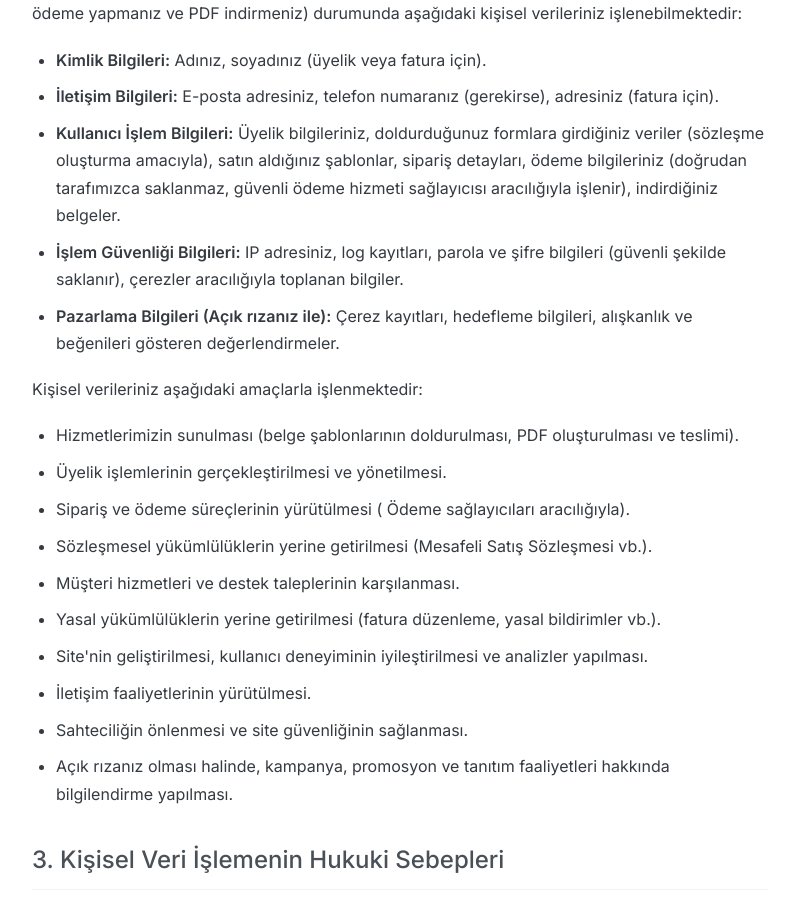
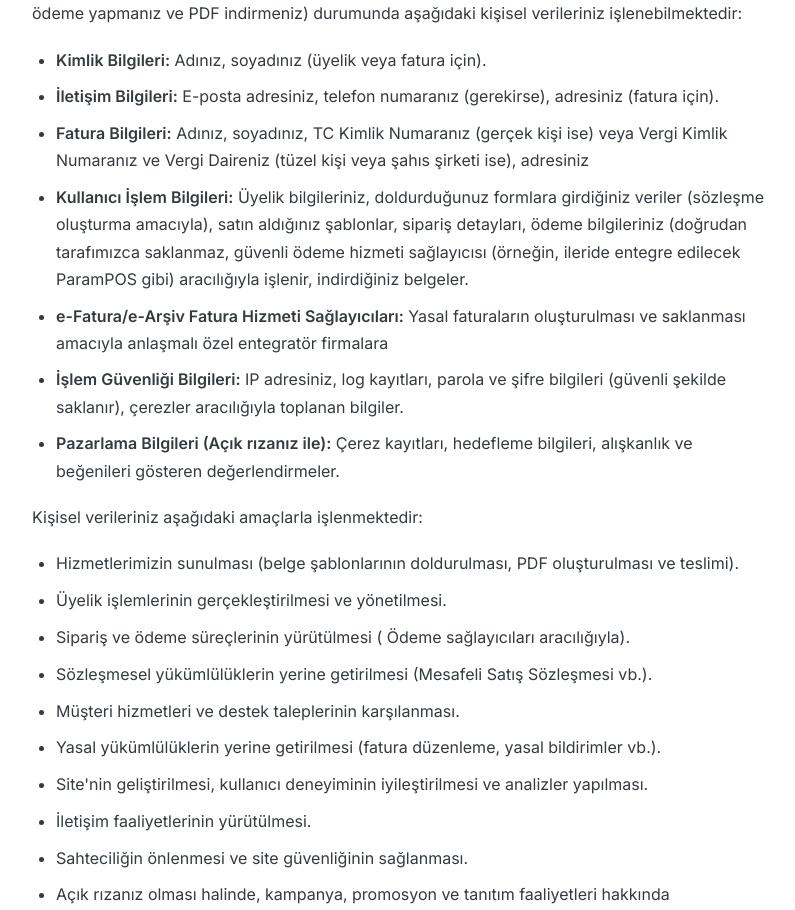
Before and after one commit to gorkemu/belge-hizli, a React (Vite) app in the folder frontend/: page /gizlilik-politikasi in a window 1280 px wide. Shown: the part 900-1810 px from the top of the page, without its empty margins (240-1035 px from the left). Built offline with nearby package versions, Linux system fonts and the light colour scheme; no server answers.

Commit message:
minor fixes

```diff
--- a/frontend/src/components/DeliveryReturn.jsx
+++ b/frontend/src/components/DeliveryReturn.jsx
@@ -29,8 +29,7 @@ function DeliveryReturn() {
         <li>İhtiyacınıza uygun belge şablonunu seçin.</li>
         <li>Şablon detay sayfasındaki form alanlarını dikkatlice doldurun.</li>
         <li>Gerekli bilgileri girdikten sonra ödeme adımına geçin.</li>
-        <li>{/* Ödemeniz Moka United gibi güvenli ödeme altyapıları üzerinden başarıyla tamamlandıktan sonra, */}
-          Ödemeniz ödeme altyapıları üzerinden başarıyla tamamlandıktan sonra, girdiğiniz bilgilerle oluşturulan kişiselleştirilmiş PDF belgeniz indirilmeye hazır hale gelecektir.</li>
+        <li>Ödemeniz ödeme altyapıları üzerinden başarıyla tamamlandıktan sonra, girdiğiniz bilgilerle oluşturulan kişiselleştirilmiş PDF belgeniz indirilmeye hazır hale gelecektir.</li>
       </ol>
       <p className={styles.paragraph}>
         Teslimat, ödemenin başarıyla tamamlanmasının hemen ardından elektronik ortamda anında gerçekleşir.
--- a/frontend/src/components/PrivacyPolicy.jsx
+++ b/frontend/src/components/PrivacyPolicy.jsx
@@ -52,7 +52,9 @@ function PrivacyPolicy() {
       <ul className={styles.dataList}>
         <li><strong>Kimlik Bilgileri:</strong> Adınız, soyadınız (üyelik veya fatura için).</li>
         <li><strong>İletişim Bilgileri:</strong> E-posta adresiniz, telefon numaranız (gerekirse), adresiniz (fatura için).</li>
-        <li><strong>Kullanıcı İşlem Bilgileri:</strong> Üyelik bilgileriniz, doldurduğunuz formlara girdiğiniz veriler (sözleşme oluşturma amacıyla), satın aldığınız şablonlar, sipariş detayları, ödeme bilgileriniz (doğrudan tarafımızca saklanmaz, güvenli ödeme hizmeti sağlayıcısı aracılığıyla işlenir), indirdiğiniz belgeler.</li>
+        <li><strong>Fatura Bilgileri:</strong> Adınız, soyadınız, TC Kimlik Numaranız (gerçek kişi ise) veya Vergi Kimlik Numaranız ve Vergi Daireniz (tüzel kişi veya şahıs şirketi ise), adresiniz</li>
+        <li><strong>Kullanıcı İşlem Bilgileri:</strong> Üyelik bilgileriniz, doldurduğunuz formlara girdiğiniz veriler (sözleşme oluşturma amacıyla), satın aldığınız şablonlar, sipariş detayları, ödeme bilgileriniz (doğrudan tarafımızca saklanmaz, güvenli ödeme hizmeti sağlayıcısı (örneğin, ileride entegre edilecek ParamPOS gibi) aracılığıyla işlenir, indirdiğiniz belgeler.</li>
+        <li><strong>e-Fatura/e-Arşiv Fatura Hizmeti Sağlayıcıları:</strong> Yasal faturaların oluşturulması ve saklanması amacıyla anlaşmalı özel entegratör firmalara</li>
         <li><strong>İşlem Güvenliği Bilgileri:</strong> IP adresiniz, log kayıtları, parola ve şifre bilgileri (güvenli şekilde saklanır), çerezler aracılığıyla toplanan bilgiler.</li>
         <li><strong>Pazarlama Bilgileri (Açık rızanız ile):</strong> Çerez kayıtları, hedefleme bilgileri, alışkanlık ve beğenileri gösteren değerlendirmeler.</li>
       </ul>
--- a/frontend/src/components/TermsOfService.jsx
+++ b/frontend/src/components/TermsOfService.jsx
@@ -99,7 +99,7 @@
             6.1. Belirli şablonlardan PDF Belge oluşturma ve indirme hizmeti ücrete tabidir. Ücretler, ilgili şablonun sayfasında ve ödeme adımında açıkça belirtilir. Fiyatlara KDV dahildir.
           </p>
           <p className={styles.paragraph}>
-            6.2. Ödemeler, Site üzerinde belirtilen yöntemlerle {/*(örn: Moka United aracılığıyla kredi kartı)*/} yapılır. Kullanıcı, ödeme için verdiği bilgilerin doğru olduğunu kabul eder.
+            6.2. Ödemeler, Site üzerinde belirtilen güvenli ödeme yöntemleriyle (Kred Kart, Banka Kartı vb.) yapılır. Kullanıcı, ödeme için verdiği bilgilerin doğru olduğunu kabul eder.
           </p>
           <p className={styles.paragraph}>
             6.3. Başarılı ödeme sonrası, oluşturulan PDF Belge indirmeye hazır hale gelir ve/veya Kullanıcının belirttiği e-posta adresine gönderilebilir.
@@ -134,7 +134,7 @@
 
           <h4 className={styles.articleTitle}>MADDE 10: UYGULANACAK HUKUK VE YETKİLİ MAHKEME</h4>
           <p className={styles.paragraph}>
-            İşbu Sözleşme'den doğacak ihtilaflarda Türk Hukuku uygulanacaktır. Tüketici sıfatına haiz Kullanıcılar için, uyuşmazlıkların çözümünde 6502 Sayılı Kanun ve ilgili yönetmelikler uyarınca Kullanıcının yerleşim yerindeki veya hizmeti satın aldığı yerdeki Tüketici Sorunları Hakem Heyetleri veya Tüketici Mahkemeleri yetkilidir. Tacir veya diğer Kullanıcılar için İstanbul (Çağlayan) Mahkemeleri ve İcra Daireleri yetkilidir. {/* VEYA Kendi şehrinizi yazın */}
+            İşbu Sözleşme'den doğacak ihtilaflarda Türk Hukuku uygulanacaktır. Tüketici sıfatına haiz Kullanıcılar için, uyuşmazlıkların çözümünde 6502 Sayılı Kanun ve ilgili yönetmelikler uyarınca Kullanıcının yerleşim yerindeki veya hizmeti satın aldığı yerdeki Tüketici Sorunları Hakem Heyetleri veya Tüketici Mahkemeleri yetkilidir. Tacir veya diğer Kullanıcılar için İstanbul (Çağlayan) Mahkemeleri ve İcra Daireleri yetkilidir.
           </p>
 
           {/* Ayırıcı Çizgi */}
@@ -196,7 +196,7 @@
 
           <h4 className={styles.articleTitle}>MADDE 6: UYUŞMAZLIKLARIN ÇÖZÜMÜ</h4>
           <p className={styles.paragraph}>
-            İşbu Satış Sözleşmesi'nden doğabilecek ihtilaflarda, T.C. Gümrük ve Ticaret Bakanlığı'nca ilan edilen değere kadar Alıcı'nın yerleşim yerinin bulunduğu veya hizmeti satın aldığı yerdeki Tüketici Sorunları Hakem Heyetleri, bu değerin üzerindeki ihtilaflarda ise Tüketici Mahkemeleri yetkilidir. Tacir veya diğer Kullanıcılar için İstanbul (Çağlayan) Mahkemeleri ve İcra Daireleri yetkilidir. {/* VEYA Kendi şehrinizi yazın */}
+            İşbu Satış Sözleşmesi'nden doğabilecek ihtilaflarda, T.C. Gümrük ve Ticaret Bakanlığı'nca ilan edilen değere kadar Alıcı'nın yerleşim yerinin bulunduğu veya hizmeti satın aldığı yerdeki Tüketici Sorunları Hakem Heyetleri, bu değerin üzerindeki ihtilaflarda ise Tüketici Mahkemeleri yetkilidir. Tacir veya diğer Kullanıcılar için İstanbul (Çağlayan) Mahkemeleri ve İcra Daireleri yetkilidir.
           </p>
 
           <h4 className={styles.articleTitle}>MADDE 7: BİLDİRİMLER VE DELİL SÖZLEŞMESİ</h4>
```
